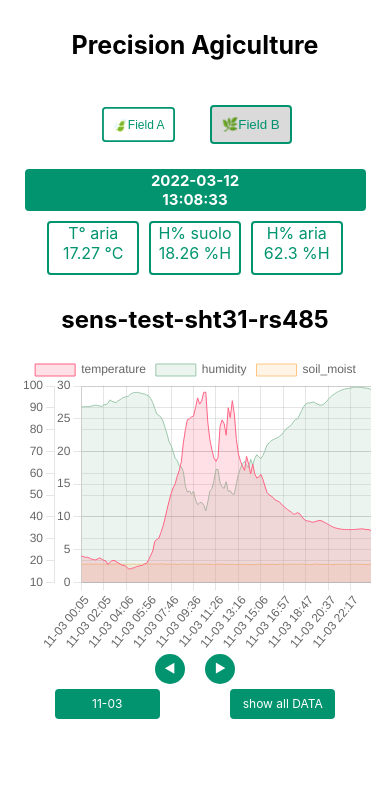
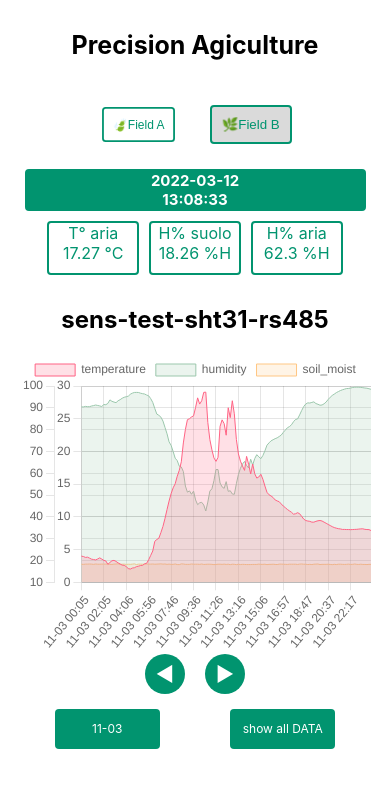
Before and after one commit to silhth/my-first-dashboard, a React (Create React App) app: page / in a window 390 px wide. Shown: the top 788 px of the page. Built offline with nearby package versions, Linux system fonts and the light colour scheme.

Commit message:
fix mobile

```diff
--- a/src/components/Graph/Graph.module.scss
+++ b/src/components/Graph/Graph.module.scss
@@ -56,7 +56,7 @@
         div{
             width: 100%;
             height: auto;
-            margin-top: 15px;
+            padding: 15px 0;
             font-size: 15px;
          p{
             background-color:rgb(1, 148, 111);
@@ -82,12 +82,12 @@
         .day{
             font-size: 20px;
             p{
-                width: 30px;
-                height: 30px;
-                line-height: 30px;
+                width: 40px;
+                height: 40px;
+                line-height: 40px;
             }
             div{
-                margin-top: 5px;
+                padding: 15px 0;
                 display: flex;
                 flex-direction: row;
                 font-size: 12px;
--- a/src/components/Graph/index.jsx
+++ b/src/components/Graph/index.jsx
@@ -149,8 +149,8 @@ export const Graph = () => {
                     /></>
                     : <p>loading</p>}
                 <div className={style.day}>
-                    <p className={hide || unActivePrev ? style.hide : null } onClick={previusDays}>⯇</p>
-                    <p className= { hide || unActiveNext ? style.hide : null } onClick={nextDays}>⯈</p>
+                    <p className={hide || unActivePrev ? style.hide : null } onClick={previusDays}>&#9664;</p>
+                    <p className= { hide || unActiveNext ? style.hide : null } onClick={nextDays}>&#9654;</p>
                     <div>
                         <p className={hide && style.hide}>{showDay}</p>
                         {hide === false ?
```
